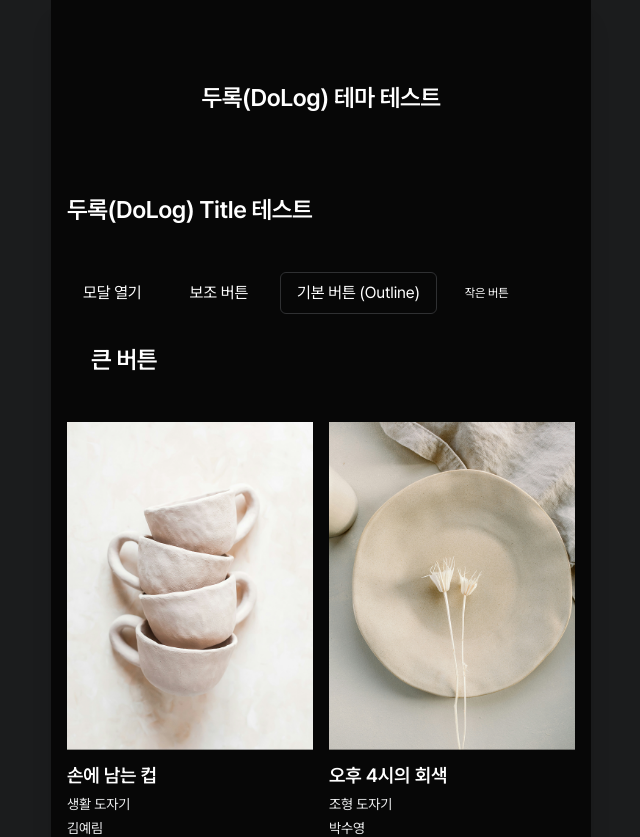
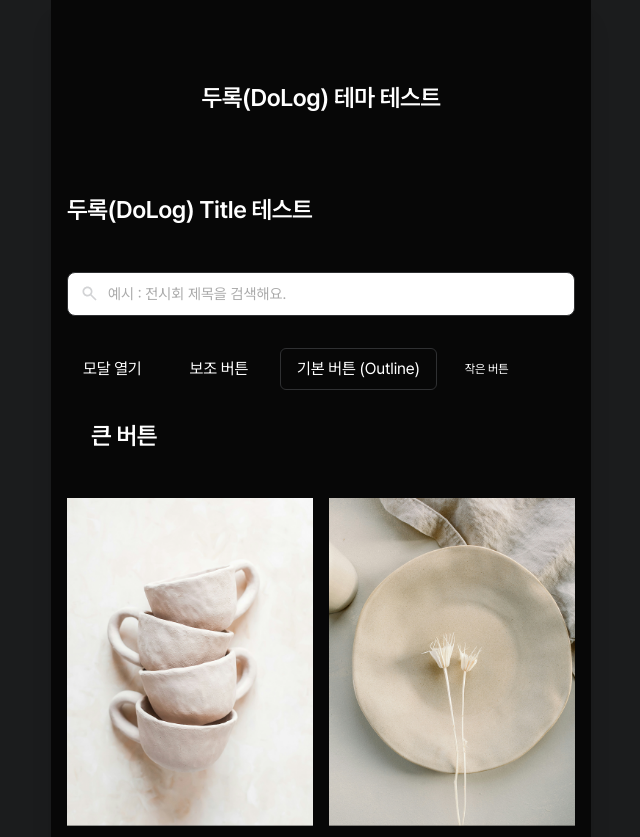
Before and after one commit to DoLog-Team/DoLog-FE, a Next.js app in the folder apps/client/: page /dgu in a window 1280 px wide. Shown: the top 837 px of the page, without its empty margins (319-959 px from the left). Built offline with nearby package versions, Linux system fonts and the light colour scheme.

Commit message:
feat: SearchBar 컴포넌트 구현

```diff
--- a/apps/client/app/[schoolId]/page.tsx
+++ b/apps/client/app/[schoolId]/page.tsx
@@ -5,16 +5,23 @@ import { Button } from "components";
 import { testPageStyles as s } from "./TestPage.styles";
 import { Modal } from "@/components/common/Modal/Modal";
 import { Title } from "@/components/common/Title/Title";
+import { SearchBar } from "@/components/common/SearchBar/SearchBar";
 import { CardGrid } from "@/components/common/Card/CardGrid";
 import { MOCK_WORK_DATA } from "@/constants/work";
 
 export default function TestPage() {
   const [isModalOpen, setIsModalOpen] = useState(false);
+  const [search, setSearch] = useState("");
 
   return (
     <div className={s.wrapper}>
       <h1 className="text-head1 text-strong mb-6">두록(DoLog) 테마 테스트</h1>
       <Title title="두록(DoLog) Title 테스트" />
+      <SearchBar
+        placeholder="예시 : 전시회 제목을 검색해요."
+        value={search}
+        onChange={setSearch}
+      />
       <div className="flex flex-wrap gap-4">
         <Button onClick={() => setIsModalOpen(true)}>모달 열기</Button>
 
--- /dev/null
+++ b/apps/client/components/common/SearchBar/SearchBar.styles.ts
@@ -0,0 +1,10 @@
+export const searchBarStyles = {
+  wrapper:
+    "flex items-center gap-2 w-full h-[44px] px-3 py-2.5 " +
+    "bg-white rounded-lg border border-stroke-lighter ",
+
+  input:
+    "flex-1 bg-transparent outline-none " +
+    "text-[15px] text-[#1A1A1A] placeholder:text-[#ABABAB] " +
+    "caret-[#666666]",
+};
--- /dev/null
+++ b/apps/client/components/common/SearchBar/SearchBar.tsx
@@ -0,0 +1,30 @@
+"use client";
+import { searchBarStyles } from "./SearchBar.styles";
+import Image from "next/image";
+
+export interface SearchBarProps {
+    placeholder?: string;
+    value?: string;
+    onChange?: (value: string) => void;
+    className?: string;
+}
+
+
+export const SearchBar = ({ placeholder, value, onChange, className }: SearchBarProps) => {
+    return (
+        <div className={`${searchBarStyles.wrapper} ${className ?? ""}`}>
+            <Image
+                src="/icons/search.svg"
+                alt="search"
+                width={20}
+                height={20}
+            />
+            <input
+                className={searchBarStyles.input}
+                placeholder={placeholder}
+                value={value}
+                onChange={(e) => onChange?.(e.target.value)}
+            />
+        </div>
+    );
+};
```
Also changed, not shown: apps/client/public/icons/search.svg (added).
